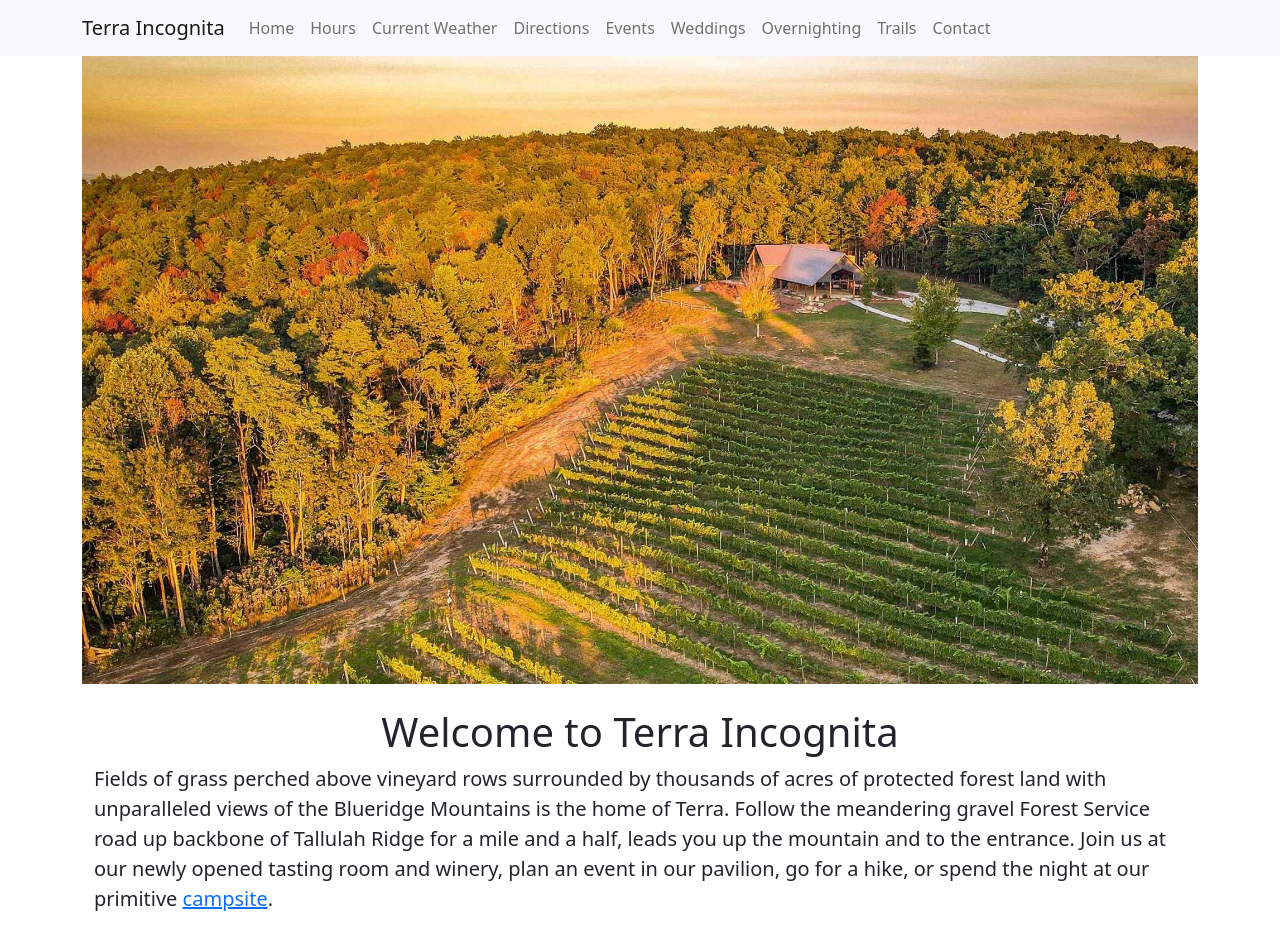
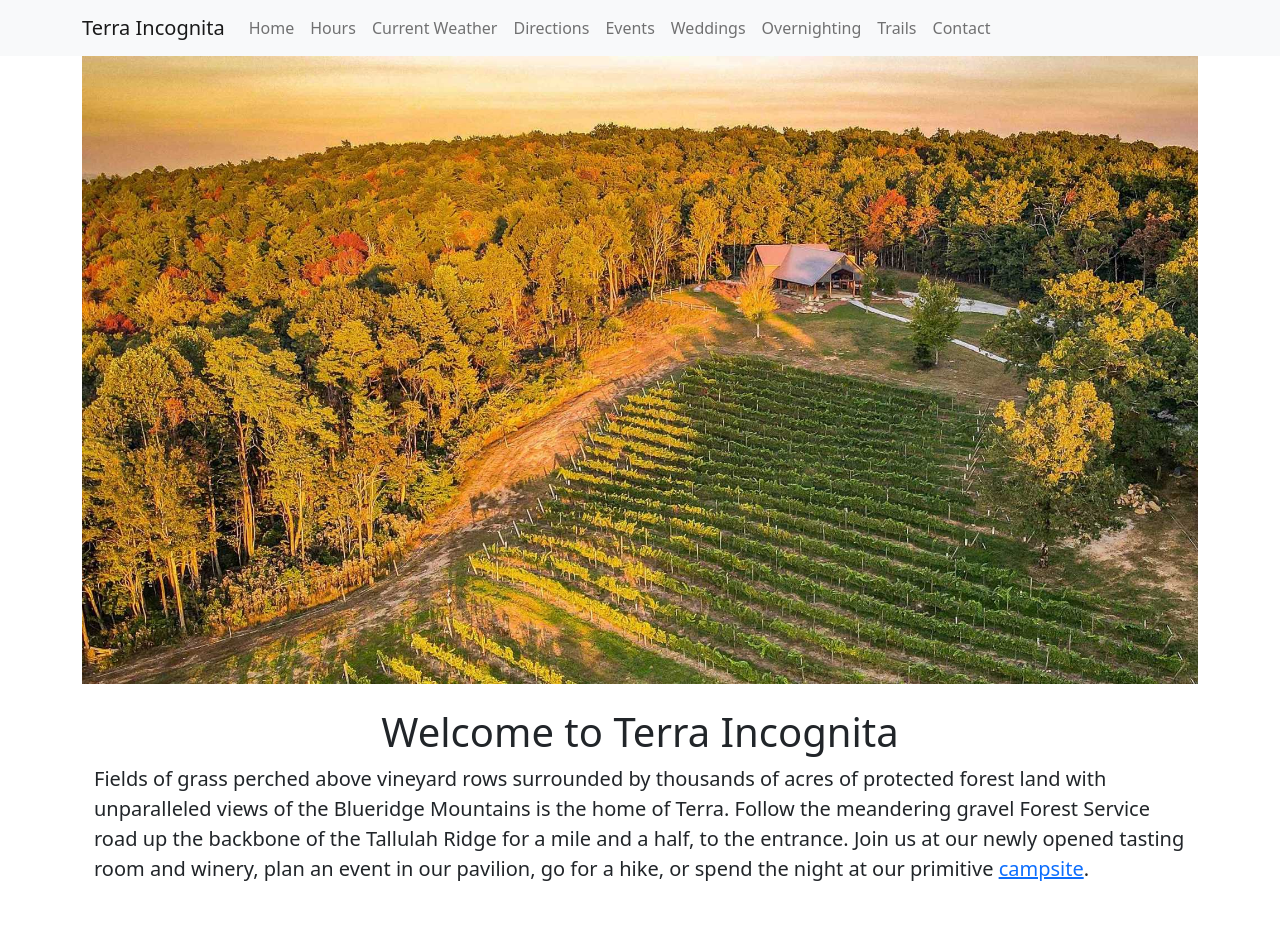
Before and after one commit to tors10e/terra, a React (Create React App) app: page / in a window 1280 px wide. Shown: the top 952 px of the page. Built offline with nearby package versions, Linux system fonts and the light colour scheme.

Commit message:
Just some small updates to the events page.

```diff
--- a/src/home/intro.js
+++ b/src/home/intro.js
@@ -7,8 +7,7 @@ const Intro = () => {
         <p className="lead">Fields of grass perched above vineyard rows surrounded
             by thousands of acres of protected forest land with unparalleled
             views of the Blueridge Mountains is the home of Terra.  Follow the meandering gravel
-            Forest Service road up backbone of Tallulah Ridge for a mile and a half,
-            leads you up the mountain and to the entrance.
+            Forest Service road up the backbone of the Tallulah Ridge for a mile and a half, to the entrance.
             Join us at our newly opened tasting room and winery, plan an event
             in our pavilion, go for a hike, or spend the night at our primitive <a href="/camping">campsite</a>.
         </p>
```
